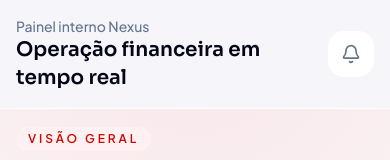
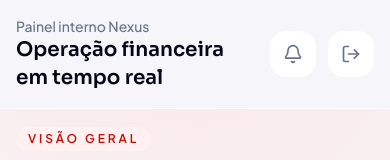
Before and after one commit to vitormtns/testenexus_frontend, a React (Vite) app: page / in a window 390 px wide. Both pictures are taken after a click on the button "Entrar". Shown: the top 160 px of the page. Built offline with nearby package versions, Linux system fonts and the light colour scheme.

Commit message:
feat(mobile): adicionar botão de sair no topo mobile

```diff
--- a/src/components/layout/Topbar.tsx
+++ b/src/components/layout/Topbar.tsx
@@ -1,7 +1,10 @@
-import { Bell, CalendarRange } from 'lucide-react'
+import { Bell, CalendarRange, LogOut } from 'lucide-react'
+import { useAppState } from '../../hooks/useAppState'
 import { formatDate } from '../../lib/formatters'
 
 export function Topbar() {
+  const { logout } = useAppState()
+
   return (
     <header className="sticky top-0 z-20 border-b border-white/70 bg-[#f6f7fb]/90 px-4 py-4 backdrop-blur-xl sm:px-6 lg:px-10">
       <div className="flex items-center justify-between gap-4">
@@ -18,6 +21,14 @@
           <button className="rounded-2xl border border-white/80 bg-white p-3 text-slate-500 shadow-panel transition hover:text-slate-900">
             <Bell className="size-5" />
           </button>
+          <button
+            className="rounded-2xl border border-white/80 bg-white p-3 text-slate-500 shadow-panel transition hover:text-slate-900 sm:hidden"
+            onClick={logout}
+            type="button"
+            aria-label="Sair"
+          >
+            <LogOut className="size-5" />
+          </button>
           <div className="hidden size-9 items-center justify-center rounded-full bg-brand-50 text-sm font-semibold text-brand-600 shadow-panel sm:flex">
             VM
           </div>
```
